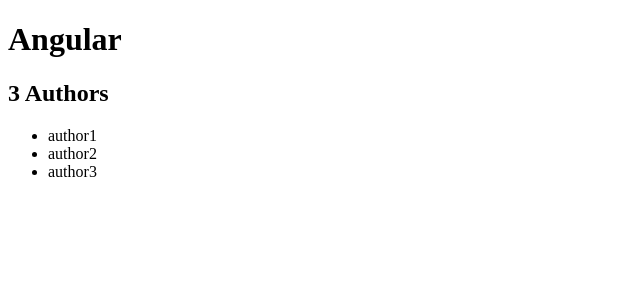
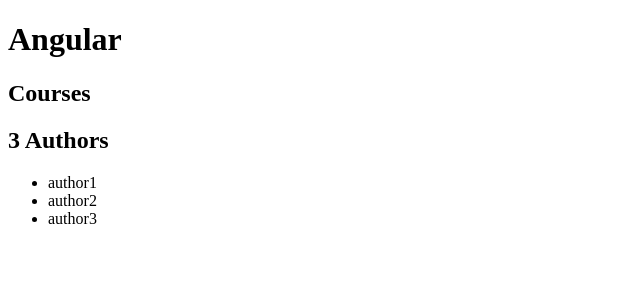
Before and after one commit to stephenyoon84/Angular-Practice, an Angular app: page / in a window 1280 px wide. Shown: the top 300 px of the page, without its empty margins (0-640 px from the left). Built offline with nearby package versions, Linux system fonts and the light colour scheme.

Commit message:
practice

```diff
--- a/src/app/app.component.html
+++ b/src/app/app.component.html
@@ -1,2 +1,3 @@
 <h1>Angular</h1>
+<courses></courses>
 <authors></authors>
--- a/src/app/app.module.ts
+++ b/src/app/app.module.ts
@@ -1,3 +1,4 @@
+import { CoursesComponent } from './cources.component';
 import { AuthorsService } from './authors.service';
 import { BrowserModule } from '@angular/platform-browser';
 import { NgModule } from '@angular/core';
@@ -8,6 +9,7 @@
 @NgModule({
   declarations: [
     AppComponent,
+    CoursesComponent,
     AuthorsComponent
   ],
   imports: [
--- /dev/null
+++ b/src/app/cources.component.ts
@@ -0,0 +1,10 @@
+
+import { Component } from '@angular/core'
+
+@Component({
+    selector: 'courses',
+    template: '<h2>Courses</h2>'
+})
+export class CoursesComponent {
+
+}
```
